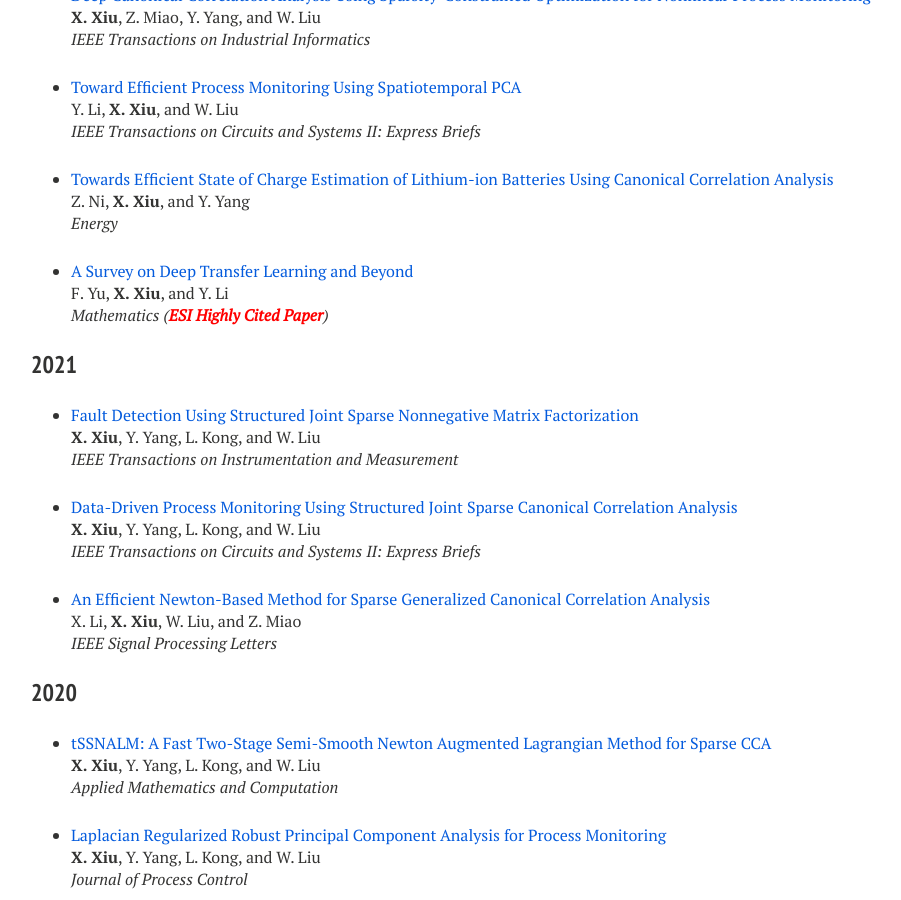
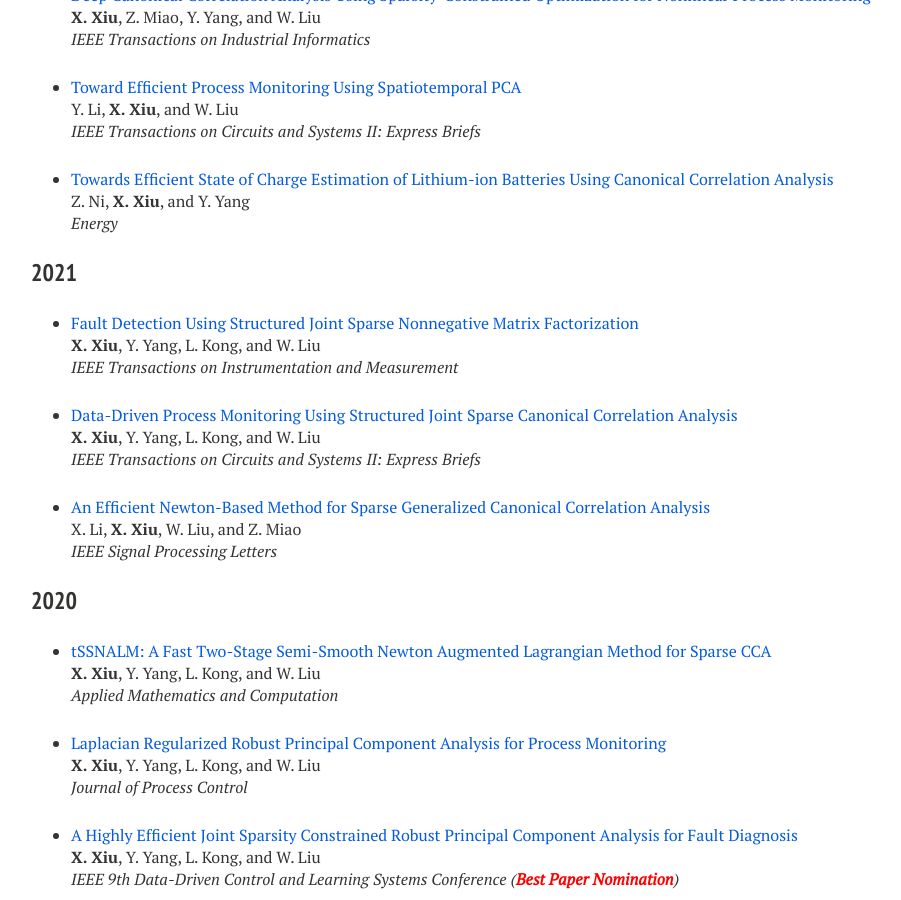
Before and after one commit to xianchaoxiu/xianchaoxiu.github.io, a Jekyll site: the page built from publications/index.md, in a window 1280 px wide and 900 px high, scrolled down 1636 px. Shown: the whole window, without its empty margins (289-1190 px from the left). Built offline with Jekyll 4.4.1, drawn with Linux system fonts in a browser that asks for light colours; nearby versions of some CDN libraries.

Commit message:
Update index.md

```diff
--- a/publications/index.md
+++ b/publications/index.md
@@ -106,12 +106,6 @@ Z. Ni, <b>X. Xiu</b>, and Y. Yang<br>
 <i>Energy</i><br>
 
 
-* <a href="https://www.mdpi.com/2227-7390/10/19/3619" class="textlink" target="_blank">A Survey on Deep Transfer Learning and Beyond</a><br>
-F. Yu, <b>X. Xiu</b>, and Y. Li<br>
-<i>Mathematics (<font color='red'><b>ESI Highly Cited Paper</b></font>)</i> <br>
-
-
-
 
 
 ### 2021
```
